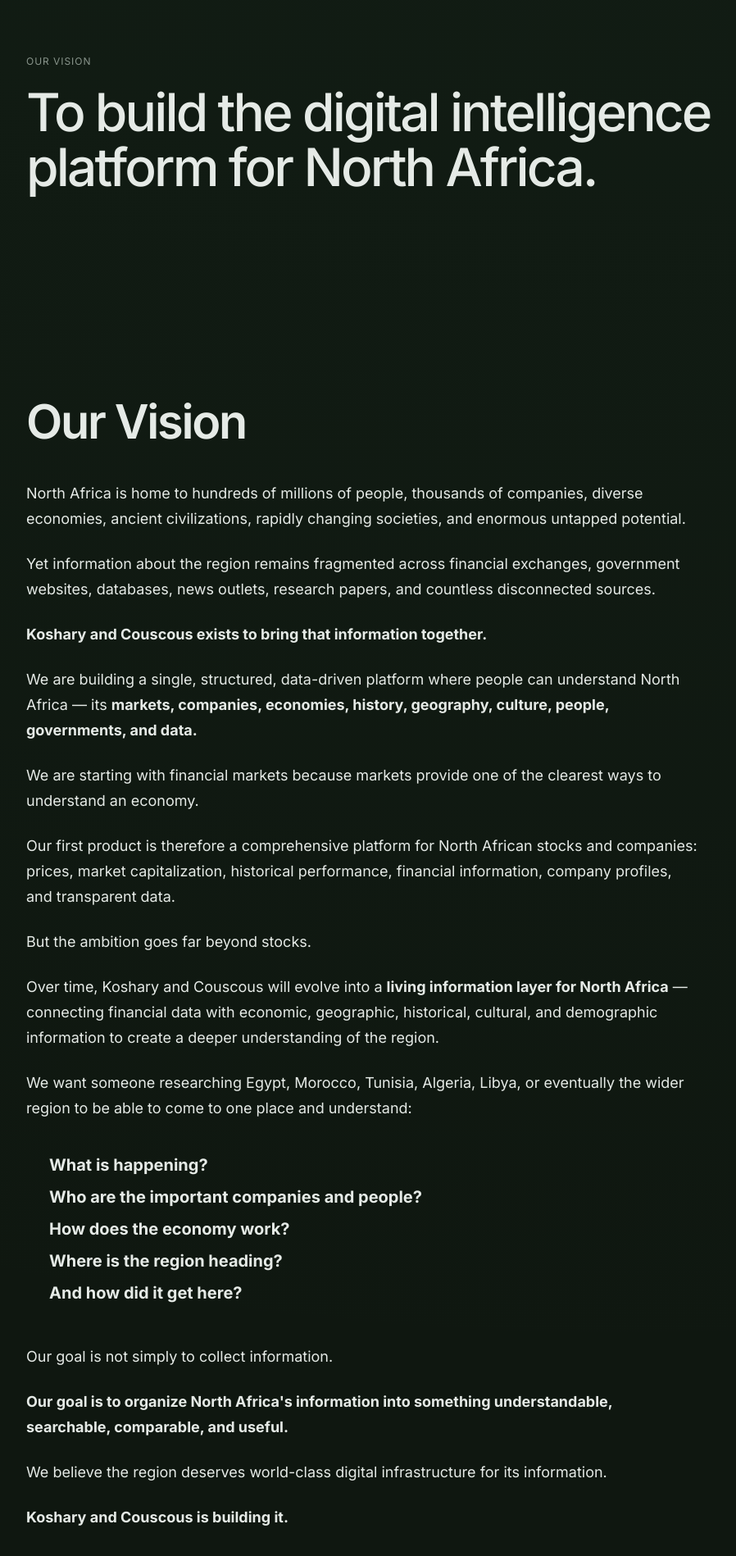
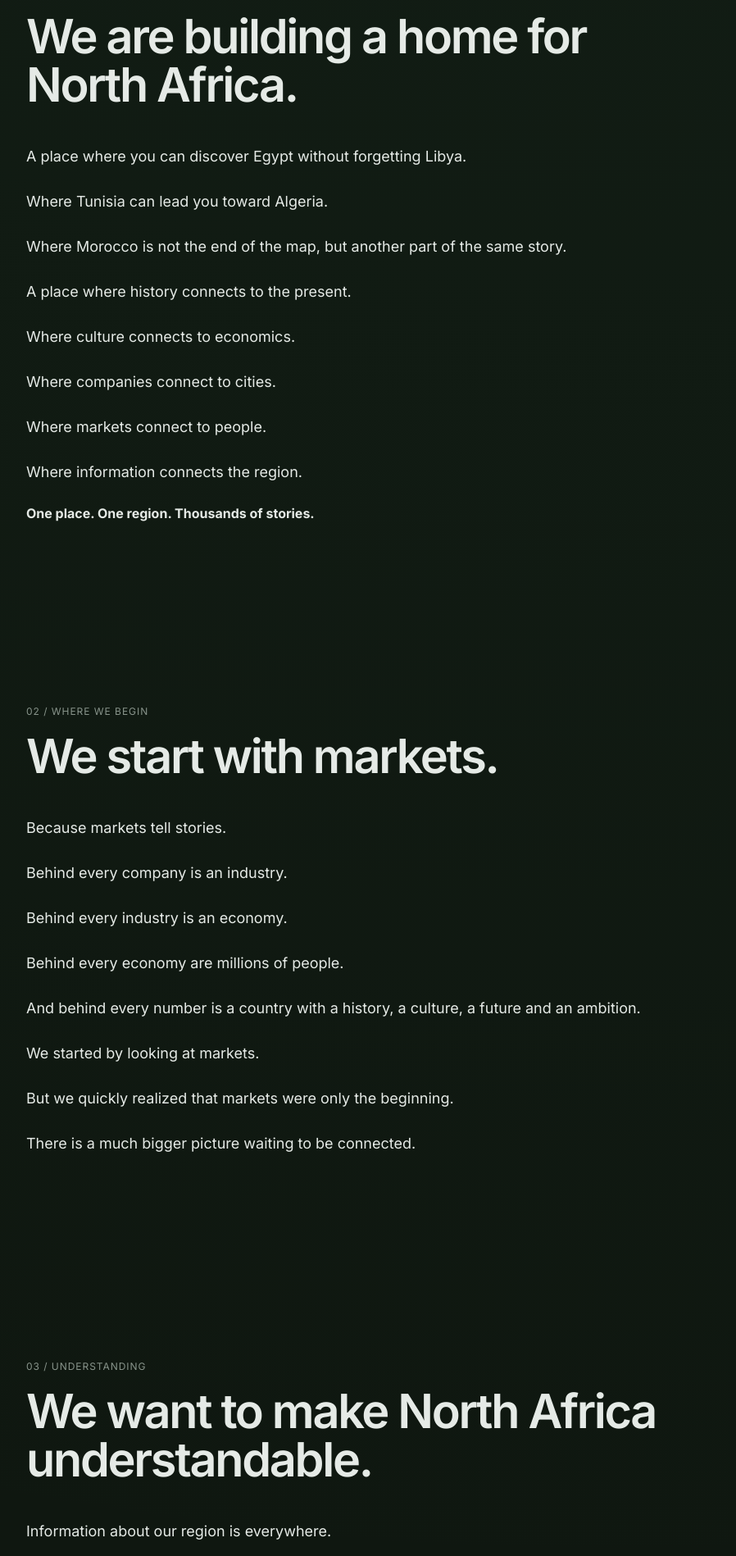
Before and after one commit to 1btestinng/test02, a Next.js app: page /vision in a window 1280 px wide. Shown: the part 802-2700 px from the top of the page at 82% size, without its empty margins (248-1146 px from the left). Built offline with nearby package versions, Linux system fonts and the light colour scheme.

Commit message:
feat: replace vision page with founding manifesto

```diff
--- a/app/vision/page.tsx
+++ b/app/vision/page.tsx
@@ -4,128 +4,197 @@ import styles from './vision.module.css';
 
 export const metadata:Metadata={
  title:'Koshary and Couscous | Vision',
- description:'Our vision is to build the digital intelligence platform for North Africa — connecting markets, companies, economies, history, geography, culture, people and data.',
+ description:'Our founding vision for building a digital home for North Africa — connecting its countries, people, history, culture, economies, markets and stories.',
 };
-
-const areas=[
- ['Markets','North African stock markets, companies, prices, market capitalization, historical performance and financial intelligence.'],
- ['Companies','A structured database for understanding important companies across the region.'],
- ['Economy','Economic indicators, sectors, trade, investment, currencies, growth and broader economic intelligence.'],
- ['History','The events, civilizations and transformations that shaped modern North Africa.'],
- ['Geography','Countries, cities, regions, borders, landscapes, resources and geographic relationships.'],
- ['Culture','Languages, traditions, food, music, art, architecture and cultural identity.'],
- ['People','Important historical and contemporary figures who have shaped the region.'],
- ['Government','Institutions, political structures and public information.'],
- ['Travel','Cities, destinations, landmarks and places worth understanding and exploring.'],
- ['Data','Structured datasets and comparable information about the region.'],
-] as const;
-
-const countries=[['🇪🇬','Egypt'],['🇱🇾','Libya'],['🇹🇳','Tunisia'],['🇩🇿','Algeria'],['🇲🇦','Morocco']] as const;
-
-const principles=['No fabricated data','Transparent calculations','Source-aware information','Clear methodology','Historical context','Comparable data','Explicit uncertainty','Continuous improvement'];
 
 export default function VisionPage(){
  return <main className={styles.page}>
   <div className={styles.breadcrumb}>Koshary and Couscous / Vision</div>
+
   <section className={styles.hero}>
    <div className={styles.heroEyebrow}>OUR VISION</div>
-   <h1>Building the digital intelligence platform for North Africa.</h1>
-   <p className={styles.heroLead}>Koshary and Couscous brings together the markets, companies, economies, history, geography, culture, people and data of North Africa into one structured, transparent and accessible platform.</p>
-   <p className={styles.heroNote}>From financial markets to the wider information landscape of the region.</p>
-  </section>
-
-  <section className={styles.statement} aria-labelledby="vision-statement">
-   <div className="eyebrow">Our Vision</div>
-   <h2 id="vision-statement">To build the digital intelligence platform for North Africa.</h2>
+   <h1>The United States of North Africa.</h1>
+   <p className={styles.heroLead}>We believe North Africa deserves to be seen differently — not as five countries on a map, but as a living civilization connected by history, culture, geography, trade, language, food, ideas and people.</p>
+   <p className={styles.heroNote}>A digital home for understanding, exploring and connecting North Africa.</p>
   </section>
 
   <article className={styles.article}>
-   <h2>Our Vision</h2>
-   <p>North Africa is home to hundreds of millions of people, thousands of companies, diverse economies, ancient civilizations, rapidly changing societies, and enormous untapped potential.</p>
-   <p>Yet information about the region remains fragmented across financial exchanges, government websites, databases, news outlets, research papers, and countless disconnected sources.</p>
-   <p><strong>Koshary and Couscous exists to bring that information together.</strong></p>
-   <p>We are building a single, structured, data-driven platform where people can understand North Africa — its <strong>markets, companies, economies, history, geography, culture, people, governments, and data.</strong></p>
-   <p>We are starting with financial markets because markets provide one of the clearest ways to understand an economy.</p>
-   <p>Our first product is therefore a comprehensive platform for North African stocks and companies: prices, market capitalization, historical performance, financial information, company profiles, and transparent data.</p>
-   <p>But the ambition goes far beyond stocks.</p>
-   <p>Over time, Koshary and Couscous will evolve into a <strong>living information layer for North Africa</strong> — connecting financial data with economic, geographic, historical, cultural, and demographic information to create a deeper understanding of the region.</p>
-   <p>We want someone researching Egypt, Morocco, Tunisia, Algeria, Libya, or eventually the wider region to be able to come to one place and understand:</p>
-   <div className={styles.questions}>
-    <strong>What is happening?</strong><strong>Who are the important companies and people?</strong><strong>How does the economy work?</strong><strong>Where is the region heading?</strong><strong>And how did it get here?</strong>
-   </div>
-   <p>Our goal is not simply to collect information.</p>
-   <p><strong>Our goal is to organize North Africa's information into something understandable, searchable, comparable, and useful.</strong></p>
-   <p>We believe the region deserves world-class digital infrastructure for its information.</p>
-   <p><strong>Koshary and Couscous is building it.</strong></p>
+   <div className="eyebrow">01 / The idea</div>
+   <h2>We are building a home for North Africa.</h2>
+   <p>A place where you can discover Egypt without forgetting Libya.</p>
+   <p>Where Tunisia can lead you toward Algeria.</p>
+   <p>Where Morocco is not the end of the map, but another part of the same story.</p>
+   <p>A place where history connects to the present.</p>
+   <p>Where culture connects to economics.</p>
+   <p>Where companies connect to cities.</p>
+   <p>Where markets connect to people.</p>
+   <p>Where information connects the region.</p>
+   <div className={styles.manifestoLine}><strong>One place. One region. Thousands of stories.</strong></div>
   </article>
 
   <section className={styles.section}>
-   <div className="eyebrow">01 / Foundation</div>
+   <div className="eyebrow">02 / Where we begin</div>
    <h2>We start with markets.</h2>
-   <p className={styles.sectionIntro}>Financial markets are one of the clearest windows into an economy.</p>
-   <p>They reveal where capital is flowing, which companies are growing, how industries are evolving, and how investors value the businesses shaping the region.</p>
-   <p>That is why markets are the foundation of Koshary and Couscous.</p>
-   <p>But they are only the beginning.</p>
-   <div className={styles.sequence} aria-label="Platform development sequence">{['Markets','Companies','Economy','Data','History','Geography','Culture','People','North Africa'].map((item,index)=><div key={item} className={styles.sequenceItem}><span>{String(index+1).padStart(2,'0')}</span><strong>{item}</strong></div>)}</div>
+   <p>Because markets tell stories.</p>
+   <p>Behind every company is an industry.</p>
+   <p>Behind every industry is an economy.</p>
+   <p>Behind every economy are millions of people.</p>
+   <p>And behind every number is a country with a history, a culture, a future and an ambition.</p>
+   <p>We started by looking at markets.</p>
+   <p>But we quickly realized that markets were only the beginning.</p>
+   <p>There is a much bigger picture waiting to be connected.</p>
   </section>
 
   <section className={styles.section}>
-   <div className="eyebrow">02 / Platform</div>
-   <h2>What we are building.</h2>
-   <div className={styles.areaGrid}>{areas.map(([title,description])=><div className={styles.area} key={title}><h3>{title}</h3><p>{description}</p></div>)}</div>
+   <div className="eyebrow">03 / Understanding</div>
+   <h2>We want to make North Africa understandable.</h2>
+   <p>Information about our region is everywhere.</p>
+   <p>But it is fragmented.</p>
+   <p>One website tells you about a company. Another tells you about a city. Another tells you about history. Another gives you economic statistics. Another shows you a map. Another tells you where to travel.</p>
+   <p className={styles.emphasis}>The story is scattered.</p>
+   <p>We want to bring the pieces together.</p>
+   <p>Not to make the world smaller.</p>
+   <p>But to make it easier to understand.</p>
   </section>
 
   <section className={styles.section}>
-   <div className="eyebrow">03 / Geography</div>
-   <h2>Starting with North Africa.</h2>
-   <p className={styles.sectionIntro}>Koshary and Couscous begins with five countries at the heart of North Africa: Egypt, Libya, Tunisia, Algeria and Morocco.</p>
-   <p>Each country has its own history, economy, culture and identity.</p>
-   <p>But they are also connected by geography, trade, migration, language, history and shared regional dynamics.</p>
-   <p>Koshary and Couscous is designed to make both the differences and the connections easier to understand.</p>
-   <div className={styles.countryGrid}>{countries.map(([flag,name])=><div className={styles.country} key={name}><span aria-hidden="true">{flag}</span><strong>{name}</strong></div>)}</div>
+   <div className="eyebrow">04 / Connection</div>
+   <h2>We believe information can create connection.</h2>
+   <p>A person in Cairo should be able to discover Tunis.</p>
+   <p>Someone in Casablanca should be able to understand Alexandria.</p>
+   <p>Someone in Algiers should be able to explore Tripoli.</p>
+   <p>Someone in Sfax should be able to discover Marrakesh.</p>
+   <p>And someone from anywhere in the world should be able to open one place and begin understanding <strong>North Africa.</strong></p>
+   <p>Because you cannot love what you cannot discover.</p>
+   <p>And you cannot connect with what you cannot understand.</p>
   </section>
 
-  <section className={`${styles.section} ${styles.integrity}`}>
-   <div className="eyebrow">04 / Data integrity</div>
-   <h2>Built on trustworthy information.</h2>
-   <div className={styles.principleLead}><strong>Verified data first.</strong><strong>Clear presentation second.</strong><strong>Scale without duplication.</strong></div>
-   <p>We do not believe a larger database is automatically a better database.</p>
-   <p>Information should be traceable, understandable and honest about its limitations.</p>
-   <p>When reliable data exists, we present it clearly.</p>
-   <p>When a value is calculated, we explain how.</p>
-   <p>When data is unavailable, we do not invent it.</p>
-   <p>When sources differ, methodology matters.</p>
-   <div className={styles.principles}><div className="eyebrow">Our principles</div><ul>{principles.map(item=><li key={item}>{item}</li>)}</ul></div>
+  <section className={`${styles.section} ${styles.countries}`}>
+   <div className="eyebrow">05 / Five countries</div>
+   <h2>One region.</h2>
+   <p>Egypt. Libya. Tunisia. Algeria. Morocco.</p>
+   <p>Five modern states.</p>
+   <p>Thousands of years of shared history.</p>
+   <p>Different identities. Different languages and dialects. Different economies. Different experiences.</p>
+   <p>Yet countless connections running beneath the surface.</p>
+   <p>We don't want to erase those differences.</p>
+   <p className={styles.emphasis}>We want to reveal the connections between them.</p>
+   <div className={styles.countryGrid}>
+    {['🇪🇬 Egypt','🇱🇾 Libya','🇹🇳 Tunisia','🇩🇿 Algeria','🇲🇦 Morocco'].map(country=><div className={styles.country} key={country}>{country}</div>)}
+   </div>
+  </section>
+
+  <section className={`${styles.section} ${styles.idea}`}>
+   <div className="eyebrow">06 / The United States of North Africa</div>
+   <h2>An idea before it is anything else.</h2>
+   <p>This is not a political project.</p>
+   <p>It is not a government.</p>
+   <p>It is not a proposal to redraw borders.</p>
+   <p>It is an idea.</p>
+   <p>A way of looking at the region.</p>
+   <p>A belief that North Africa can be understood as something larger than the sum of its countries.</p>
+   <p>A digital space where the borders become less important than the connections.</p>
+   <div className={styles.manifestoLine}><strong>The United States of North Africa is an idea before it is anything else.</strong></div>
+   <p className={styles.largeQuote}>We belong to the same story.</p>
+  </section>
+
+  <section className={styles.section}>
+   <div className="eyebrow">07 / How we build</div>
+   <h2>We want to build slowly.</h2>
+   <p>We don't want to pretend that we already have everything.</p>
+   <p>We don't.</p>
+   <p>There is a tremendous amount of work ahead.</p>
+   <p>More data. More history. More cities. More companies. More maps. More languages. More stories. More people. More connections.</p>
+   <p>We will build them one by one.</p>
+   <p>And we will care about the details.</p>
+   <p>Because if we are going to build something for an entire region, <strong>it deserves to be built properly.</strong></p>
+  </section>
+
+  <section className={styles.section}>
+   <div className="eyebrow">08 / Curiosity</div>
+   <h2>We believe in curiosity.</h2>
+   <p>Curiosity about where we came from.</p>
+   <p>Curiosity about who we are.</p>
+   <p>Curiosity about our neighbors.</p>
+   <p>Curiosity about what we can become.</p>
+   <p>We want a young person discovering the history of Carthage to become curious about Tunisia.</p>
+   <p>Someone studying an Egyptian company to discover the Moroccan market.</p>
+   <p>A traveler searching for the Sahara to discover the cultures that surround it.</p>
+   <p>An investor comparing economies to discover the people behind the numbers.</p>
+   <p className={styles.emphasis}>Curiosity is where connection begins.</p>
+  </section>
+
+  <section className={`${styles.section} ${styles.future}`}>
+   <div className="eyebrow">09 / The future</div>
+   <h2>And this is only the beginning.</h2>
+   <p>Today, we are building a website.</p>
+   <p>Tomorrow, we want to build an information layer for an entire region.</p>
+   <p>A place where markets, history, economics, travel, culture, geography and people are not isolated subjects.</p>
+   <p>They are connected.</p>
+   <p>Because that's how the real world works.</p>
+   <p className={styles.largeQuote}>Everything is connected.</p>
+   <div className={styles.connectionList}>
+    <span>A company is connected to an economy.</span>
+    <span>An economy is connected to a city.</span>
+    <span>A city is connected to its people.</span>
+    <span>People are connected to culture.</span>
+    <span>Culture is connected to history.</span>
+    <span>And history is connected to everything that comes next.</span>
+   </div>
   </section>
 
   <section className={`${styles.section} ${styles.ambition}`}>
-   <div className="eyebrow">05 / Long-term ambition</div>
-   <h2>A platform for understanding the region.</h2>
-   <p className={styles.sectionIntro}>The long-term goal is simple:</p>
-   <p>If someone wants to understand North Africa, they should have a place to start.</p>
-   <p>A place where financial markets connect to companies.</p>
-   <p>Companies connect to industries.</p>
-   <p>Industries connect to economies.</p>
-   <p>Economies connect to geography and history.</p>
-   <p>And all of it connects to the people who shape the region.</p>
-   <div className={styles.motto}><span>One region.</span><span>One information layer.</span><span>One platform.</span></div>
+   <div className="eyebrow">10 / The ambition</div>
+   <h2>We don't know exactly how far this can go.</h2>
+   <p>And that's part of the point.</p>
+   <p>We don't want to build something small enough to know its ending.</p>
+   <p>We want to build something that can grow with the region.</p>
+   <p>Something that can become more useful every year.</p>
+   <p>Something that future generations can look back at and say:</p>
+   <div className={styles.largeQuote}>This helped us see our region differently.</div>
   </section>
 
-  <section className={styles.section}>
-   <div className="eyebrow">06 / The future</div>
-   <h2>This is only the beginning.</h2>
-   <p>Today, Koshary and Couscous begins with markets.</p>
-   <p>Tomorrow, it can become something much larger.</p>
-   <p>A place to research a company.</p>
-   <p>Understand an economy.</p>
-   <p>Explore a country.</p>
-   <p>Study a civilization.</p>
-   <p>Discover a city.</p>
-   <p>Compare regions.</p>
-   <p>Follow the movement of capital.</p>
-   <p>Understand the forces shaping North Africa.</p>
-   <p>And eventually, understand the region as a connected whole.</p>
-   <div className={styles.final}><p>North Africa deserves world-class digital infrastructure for its information.</p><strong>Koshary and Couscous is building it.</strong></div>
+  <section className={`${styles.finalSection} ${styles.section}`}>
+   <div className="eyebrow">11 / Our beginning</div>
+   <h2>This is our beginning.</h2>
+   <p>We start with markets.</p>
+   <p>We expand into information.</p>
+   <p>We connect the countries.</p>
+   <p>We document the stories.</p>
+   <p>We make the data understandable.</p>
+   <p>We make the region easier to explore.</p>
+   <p>And slowly, piece by piece,</p>
+   <div className={styles.finalStatement}>we build a digital home for North Africa.</div>
+   <p>Not for one country.</p>
+   <p>Not for one generation.</p>
+   <p>Not for one kind of person.</p>
+   <p className={styles.largeQuote}>For everyone.</p>
+  </section>
+
+  <section className={styles.food}>
+   <h2>Koshary and Couscous.</h2>
+   <p>Two foods.</p>
+   <p>Two words.</p>
+   <p>A little strange together.</p>
+   <p>And somehow, perfectly North African.</p>
+   <p>Because this region has always been a meeting place.</p>
+   <p>Of civilizations.</p>
+   <p>Of languages.</p>
+   <p>Of cultures.</p>
+   <p>Of people.</p>
+   <p>Of ideas.</p>
+   <div className={styles.closingThought}>
+    <strong>We are different.</strong>
+    <strong>We are connected.</strong>
+    <strong>And there is something beautiful about both being true at the same time.</strong>
+   </div>
+  </section>
+
+  <section className={styles.closing}>
+   <div className={styles.closingTitle}>The United States of North Africa.</div>
+   <div className={styles.closingSub}>Five countries. One region. One shared story. And a future that has not been written yet.</div>
+   <div className={styles.closingPromise}>We want to help tell it.</div>
+   <div className={styles.closingLove}>We love koshary and couscous.<br/>We love North Africa.<br/>We love you all.</div>
   </section>
 
   <nav className={styles.cta} aria-label="Explore Koshary and Couscous">
```
